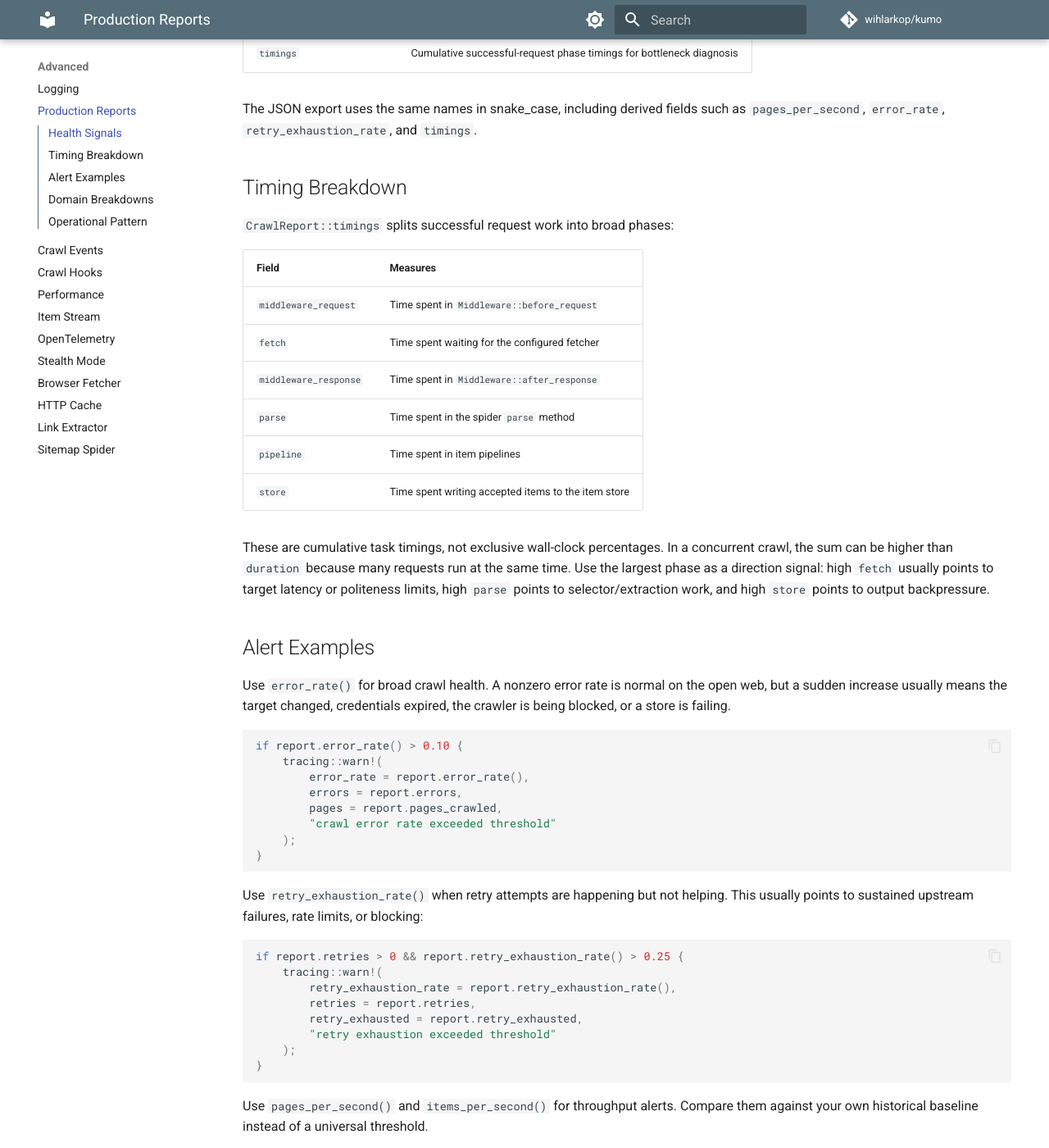
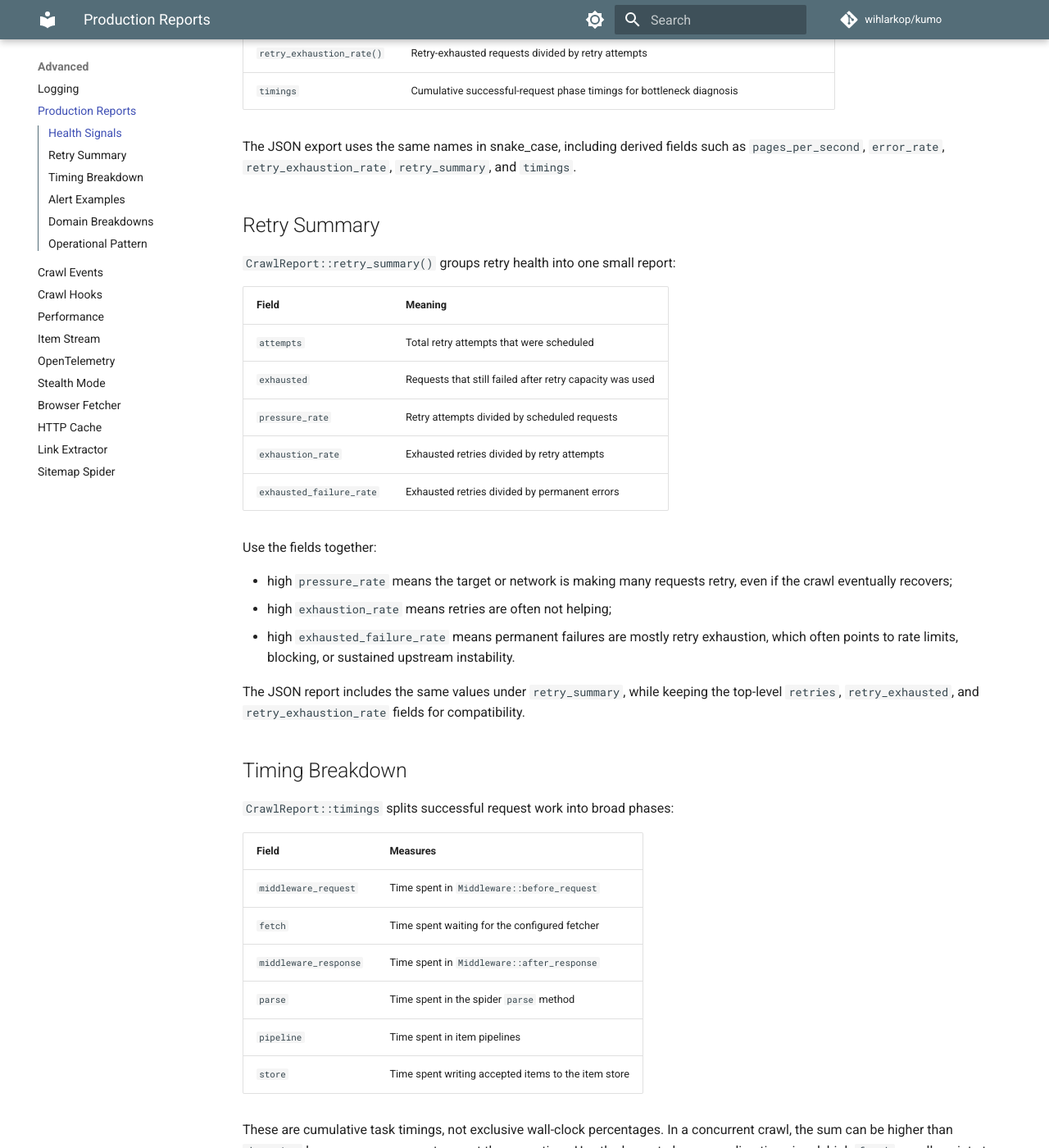
Before and after one commit to wihlarkop/kumo, an MkDocs documentation site: the page built from docs/src/advanced/production-reports.md, in a window 1280 px wide and 1400 px high, scrolled down 1319 px. Shown: the whole window at 82% size. Built offline with MkDocs 1.6.1 and Material for MkDocs 9.7.7, drawn with Linux system fonts in a browser that asks for light colours; comment, search, counter and statistics services are not loaded; some of the changed text lies outside the part shown.

Commit message:
feat: add retry report summary (#77)

````diff
--- a/docs/src/advanced/production-reports.md
+++ b/docs/src/advanced/production-reports.md
@@ -28,6 +28,7 @@ write without duplicating rate math in every crawler.
 | `deduped` | Requests dropped by fingerprint deduplication |
 | `retries` | Retry attempts scheduled by retry policy or spider error policy |
 | `retry_exhausted` | Requests that still failed after retry capacity was used |
+| `retry_summary()` | Retry attempts, exhausted retries, retry pressure, exhaustion, and exhausted-failure rates |
 | `robots_blocked` | Requests blocked by robots.txt |
 | `stop_reason` | Why the crawl stopped |
 | `pages_per_second()` | Crawl throughput |
@@ -39,7 +40,33 @@ write without duplicating rate math in every crawler.
 | `timings` | Cumulative successful-request phase timings for bottleneck diagnosis |
 
 The JSON export uses the same names in snake_case, including derived fields such
-as `pages_per_second`, `error_rate`, `retry_exhaustion_rate`, and `timings`.
+as `pages_per_second`, `error_rate`, `retry_exhaustion_rate`,
+`retry_summary`, and `timings`.
+
+## Retry Summary
+
+`CrawlReport::retry_summary()` groups retry health into one small report:
+
+| Field | Meaning |
+|-------|---------|
+| `attempts` | Total retry attempts that were scheduled |
+| `exhausted` | Requests that still failed after retry capacity was used |
+| `pressure_rate` | Retry attempts divided by scheduled requests |
+| `exhaustion_rate` | Exhausted retries divided by retry attempts |
+| `exhausted_failure_rate` | Exhausted retries divided by permanent errors |
+
+Use the fields together:
+
+- high `pressure_rate` means the target or network is making many requests
+  retry, even if the crawl eventually recovers;
+- high `exhaustion_rate` means retries are often not helping;
+- high `exhausted_failure_rate` means permanent failures are mostly retry
+  exhaustion, which often points to rate limits, blocking, or sustained upstream
+  instability.
+
+The JSON report includes the same values under `retry_summary`, while keeping
+the top-level `retries`, `retry_exhausted`, and `retry_exhaustion_rate` fields
+for compatibility.
 
 ## Timing Breakdown
 
@@ -77,15 +104,19 @@ if report.error_rate() > 0.10 {
 }
 ```
 
-Use `retry_exhaustion_rate()` when retry attempts are happening but not helping.
-This usually points to sustained upstream failures, rate limits, or blocking:
+Use `retry_summary()` when retry attempts are happening. This separates retry
+pressure from retry exhaustion:
 
 ```rust
-if report.retries > 0 && report.retry_exhaustion_rate() > 0.25 {
+let retry = report.retry_summary();
+
+if retry.attempts > 0 && retry.exhaustion_rate > 0.25 {
     tracing::warn!(
-        retry_exhaustion_rate = report.retry_exhaustion_rate(),
-        retries = report.retries,
-        retry_exhausted = report.retry_exhausted,
+        retry_exhaustion_rate = retry.exhaustion_rate,
+        retry_pressure_rate = retry.pressure_rate,
+        retry_exhausted_failure_rate = retry.exhausted_failure_rate,
+        retries = retry.attempts,
+        retry_exhausted = retry.exhausted,
         "retry exhaustion exceeded threshold"
     );
 }
@@ -122,6 +153,7 @@ send the same values to logs or metrics:
 
 ```rust
 let report = CrawlReport::from(stats);
+let retry = report.retry_summary();
 
 tracing::info!(
     pages = report.pages_crawled,
@@ -129,7 +161,9 @@ tracing::info!(
     errors = report.errors,
     error_rate = report.error_rate(),
     pages_per_second = report.pages_per_second(),
-    retry_exhaustion_rate = report.retry_exhaustion_rate(),
+    retry_pressure_rate = retry.pressure_rate,
+    retry_exhaustion_rate = retry.exhaustion_rate,
+    retry_exhausted_failure_rate = retry.exhausted_failure_rate,
     fetch_secs = report.timings.fetch.as_secs_f64(),
     parse_secs = report.timings.parse.as_secs_f64(),
     store_secs = report.timings.store.as_secs_f64(),
````
Also changed, not shown: docs/src/changelog.md (+3 -0 lines), docs/src/spiders.md (+6 -2 lines), 3 other files.
